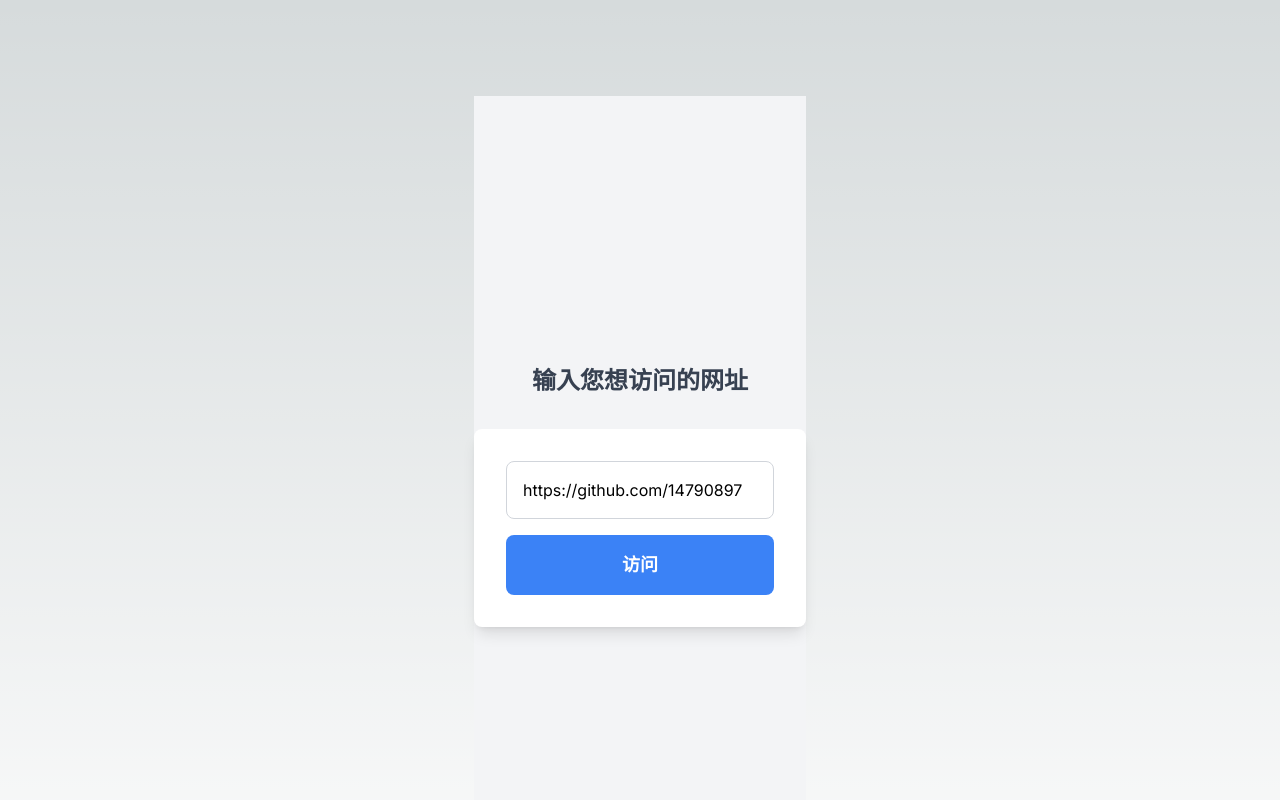
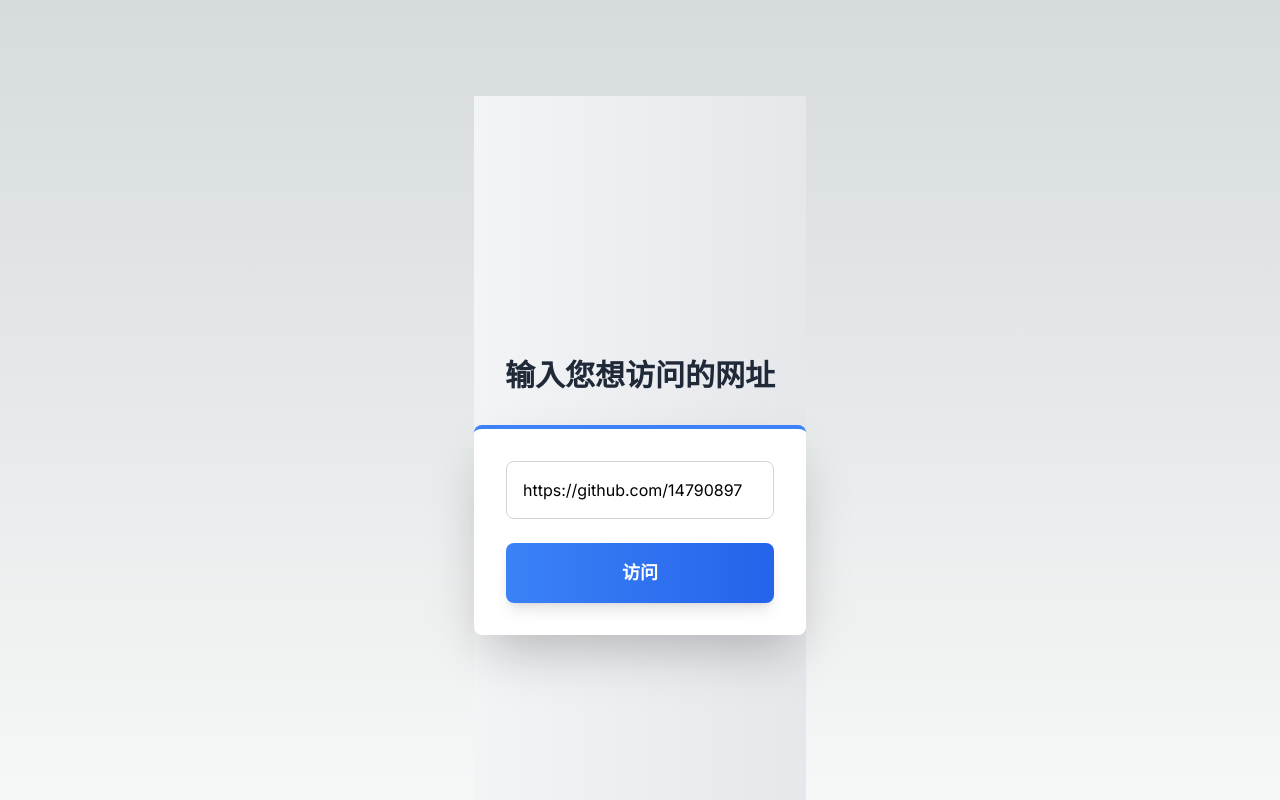
Before and after one commit to 14790897/next-full-forward, a Next.js app: page / in a window 1280 px wide. Shown: the top 800 px of the page. Built offline with nearby package versions, Linux system fonts and the light colour scheme.

Commit message:
style: homepage

```diff
--- a/components/HomePage.tsx
+++ b/components/HomePage.tsx
@@ -1,41 +1,36 @@
 "use client";
 import { useState } from "react";
 import { useLocalStorage } from "react-use";
-import {  encodeUrl } from "@/utils/url";
+import { encodeUrl } from "@/utils/url";
 
 export default function HomePage() {
   const [history, setHistory] = useLocalStorage<string[]>("history", []);
   const [url, setUrl] = useState("https://github.com/14790897");
 
-  // 处理表单提交
   const handleSubmit = (event: any, urlToNavigate?: string) => {
     event.preventDefault();
-
     const targetUrl = urlToNavigate || url;
-
     // 更新历史记录，确保相同的网址不会重复
     let updatedHistory = history?.filter((item) => item !== targetUrl) || [];
-    updatedHistory = [targetUrl, ...updatedHistory]; // 将新网址插入到列表顶部
-
+    updatedHistory = [targetUrl, ...updatedHistory];
     setHistory(updatedHistory);
     const proxyUrl = encodeUrl(targetUrl);
-
-    // 跳转到代理的 URL
     window.location.href = proxyUrl;
   };
 
   return (
-    <div className="flex flex-col items-center justify-center min-h-screen bg-gray-100">
-      <h1 className="text-2xl font-bold text-gray-700 mb-8">
+    <div className="flex flex-col items-center justify-center min-h-screen bg-gradient-to-r from-gray-100 to-gray-200">
+      <div className="max-w-xl w-full">
+        <h1 className="text-3xl font-extrabold text-gray-800 mb-8 text-center">
           输入您想访问的网址
         </h1>
         <form
           onSubmit={handleSubmit}
-        className="bg-white shadow-lg p-8 rounded-lg"
+          className="bg-white shadow-2xl p-8 rounded-lg border-t-4 border-blue-500"
         >
           <input
             type="text"
-          className="block w-full p-4 mb-4 border border-gray-300 rounded-lg focus:outline-none focus:ring-2 focus:ring-blue-500"
+            className="block w-full p-4 mb-6 border border-gray-300 rounded-lg focus:outline-none focus:ring-2 focus:ring-blue-500"
             placeholder="https://github.com/14790897"
             value={url}
             onChange={(e) => setUrl(e.target.value)}
@@ -43,17 +38,22 @@ export default function HomePage() {
           />
           <button
             type="submit"
-          className="w-full p-4 bg-blue-500 text-white text-lg font-semibold rounded-lg hover:bg-blue-600 transition-colors"
+            className="w-full p-4 bg-gradient-to-r from-blue-500 to-blue-600 text-white text-lg font-semibold rounded-lg shadow-lg hover:from-blue-600 hover:to-blue-700 transform hover:scale-105 transition-all duration-300"
           >
             访问
           </button>
         </form>
         {history && history.length > 0 && (
-        <div className="w-full mt-8">
-          <h2 className="text-lg font-semibold text-gray-700">访问历史：</h2>
-          <ul className="list-disc pl-8 text-gray-600">
+          <div className="mt-10">
+            <h2 className="text-lg font-semibold text-gray-700 mb-4">
+              访问历史：
+            </h2>
+            <ul className="space-y-4">
               {history.map((item, index) => (
-              <li key={index}>
+                <li
+                  key={index}
+                  className="bg-white p-4 rounded-lg shadow-md hover:shadow-lg transition-shadow"
+                >
                   <a
                     href="#"
                     onClick={(e) => handleSubmit(e, item)}
@@ -67,5 +67,6 @@ export default function HomePage() {
           </div>
         )}
       </div>
+    </div>
   );
 }
```
Lines whose indentation alone changed are shown as unchanged.
